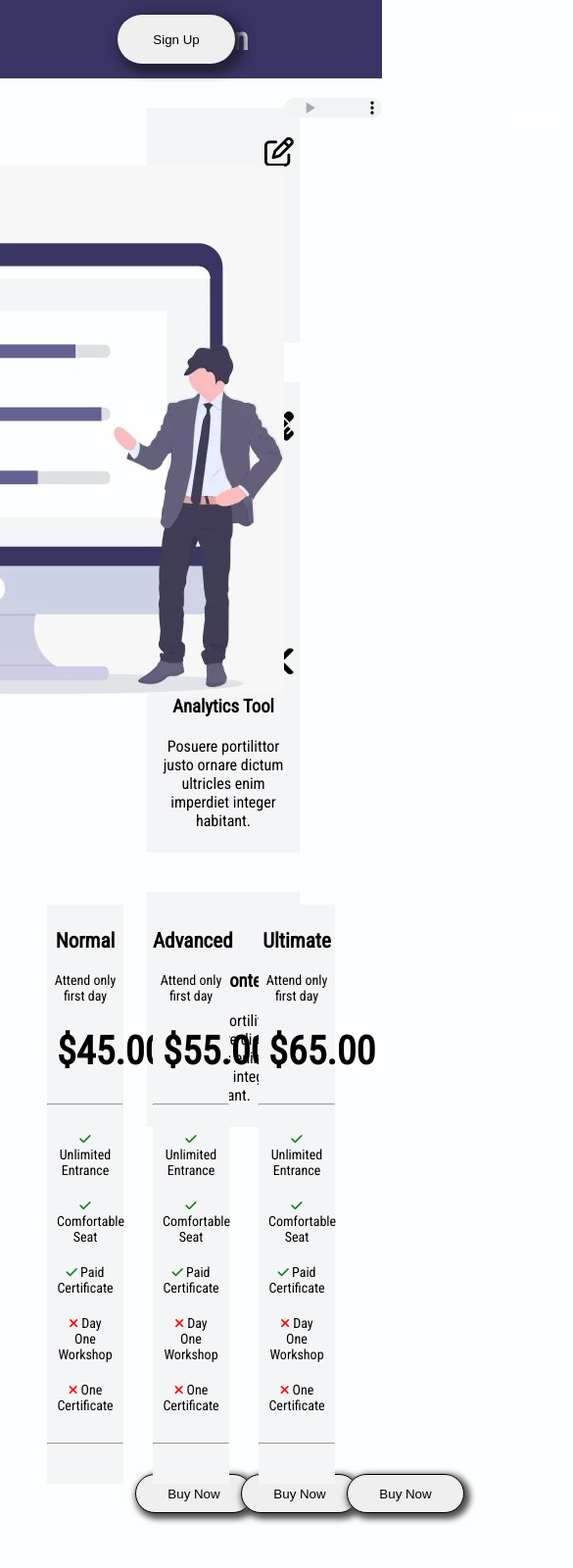
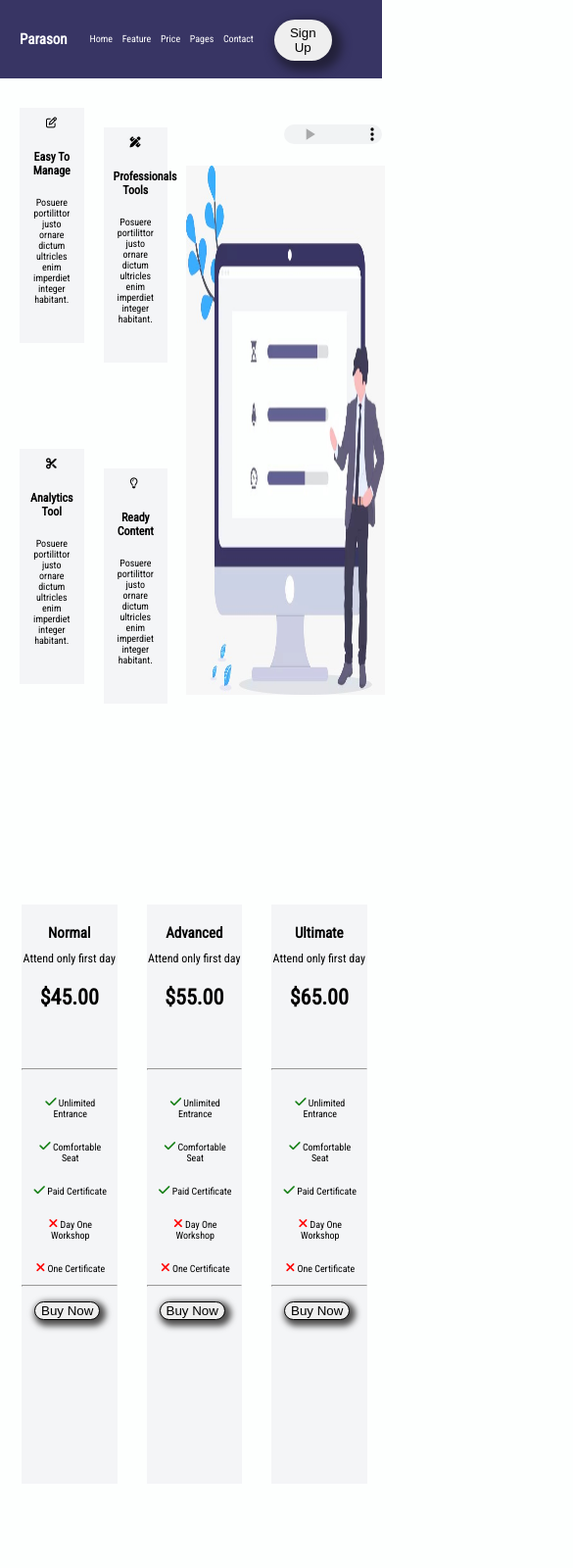
Before and after one commit to melidaceman/IT-Camp, a plain HTML site: page HTML CSS/23. Cas/responsive.html in a window 390 px wide. Shown: the top 1600 px of the page at 98% size, 585 px wide, since content can reach past the window. Drawn offline with Linux system fonts and the light colour scheme.

Commit message:
Responsive site (android upgrade)

```diff
--- a/HTML CSS/23. Cas/responsive.css
+++ b/HTML CSS/23. Cas/responsive.css
@@ -313,6 +313,7 @@ audio {
     width: 100%;
   }
   .circle {
+    margin-top: 18%;
     width: 60px;
     height: 60px;
   }
@@ -320,15 +321,145 @@ audio {
     width: 60px;
     height: 60px;
     position: absolute;
-    right: 53%;
+    right: 54%;
   }
   .roll {
     margin-left: 10px;
   }
   footer:hover .circle {
-    transform: translateX(100%);
+    transform: translateX(500%);
   }
   footer:hover .ball {
-    transform: translateX(-100%);
+    transform: translateX(-500%);
+  }
+  audio {
+    position: absolute;
+    top: 10%;
+    right: 55%;
   }
 }
+
+@media (min-width: 380px) and (max-width: 535px) {
+  header {
+    width: 100%;
+  }
+
+  header h1 {
+    margin-left: 20px;
+    font-size: 15px;
+  }
+  header a {
+    position: relative;
+    left: 20px;
+    margin: 3px;
+    font-size: 10px;
+  }
+  button {
+    width: 15%;
+    height: 5%;
+    position: absolute;
+    left: 280px;
+    top: 20px;
+  }
+  .main {
+    width: 40%;
+
+    display: flex;
+    flex-wrap: wrap;
+    gap: 20px;
+
+    margin-left: 20px;
+  }
+  .box,
+  .type {
+    width: 42%;
+  }
+  .box {
+    margin-top: 20px;
+  }
+  .second img {
+    width: 70%;
+
+    height: 80%;
+    margin-left: 190px;
+  }
+  .icon {
+    font-size: 11px;
+    margin-left: 27px;
+    margin-top: 10px;
+  }
+  .parent {
+    width: 100%;
+    justify-content: left;
+    margin-left: 22px;
+  }
+  .child {
+    width: 25%;
+    height: 70%;
+  }
+
+  p {
+    font-size: 10px;
+    margin-bottom: 50px;
+  }
+  h3 {
+    font-size: 12px;
+  }
+  h2 {
+    font-size: 15px;
+    margin-top: 20px;
+  }
+  h4 {
+    font-size: 12px;
+    margin-top: 10px;
+  }
+  .nu {
+    font-size: 22px;
+    margin-top: 10px;
+  }
+
+  .sentence {
+    font-size: 10px;
+    margin-left: 2px;
+    margin-bottom: 1px;
+  }
+  hr {
+    margin-top: auto;
+  }
+  input {
+    width: auto;
+    height: auto;
+    margin: auto;
+    margin-left: 13px;
+    margin-top: 15px;
+  }
+
+  footer {
+    width: 100%;
+  }
+  .circle {
+    margin-top: 35%;
+    width: 60px;
+    height: 60px;
+  }
+  .ball {
+    width: 60px;
+    height: 60px;
+    position: absolute;
+    right: 0;
+  }
+  .roll {
+    margin-left: 5px;
+  }
+  footer:hover .circle {
+    transform: translateX(530%);
+  }
+  footer:hover .ball {
+    transform: translateX(-530%);
+  }
+  audio {
+    position: absolute;
+    top: 15%;
+    right: 0;
+  }
+}
```
